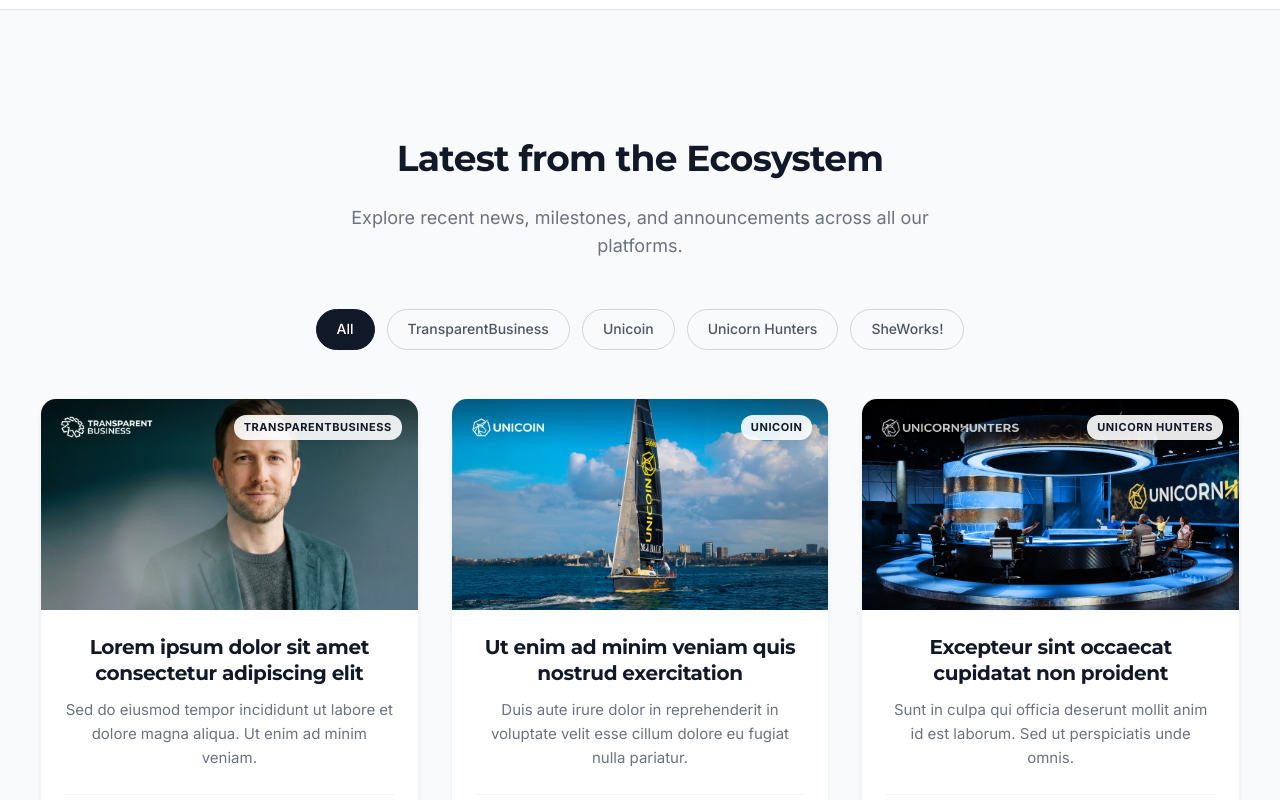
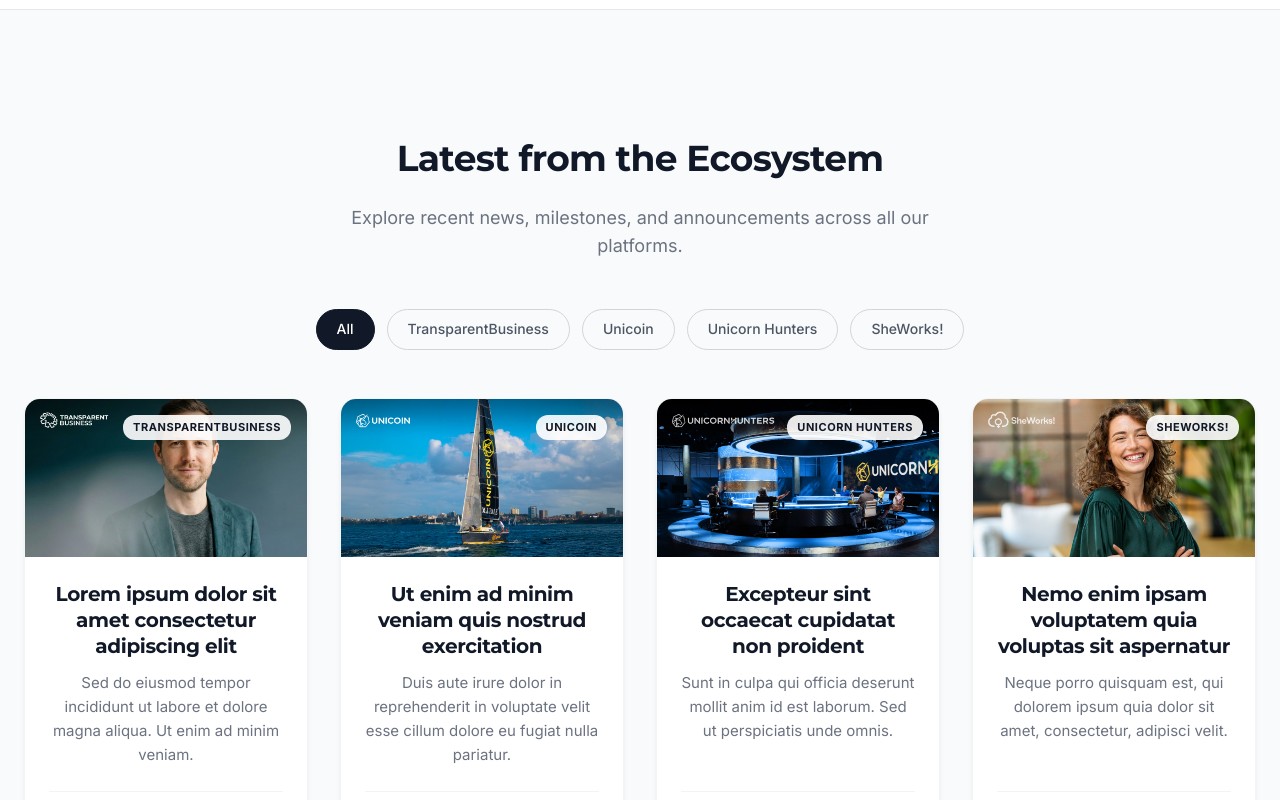
Before and after one commit to natalia-unicoin/tbiz-website, a Next.js app: page / in a window 1280 px wide. Shown: the part 6320-7120 px from the top of the page. Built offline with nearby package versions, Linux system fonts and the light colour scheme; what @mui/material-nextjs would draw is missing.

Commit message:
style: update news grid to 4 columns on desktop

```diff
--- a/src/components/NewsSection.tsx
+++ b/src/components/NewsSection.tsx
@@ -49,7 +49,7 @@ const NewsSection = () => {
 
     return (
         <section style={{ backgroundColor: '#F9FAFB', padding: '120px 24px', borderTop: '1px solid #E5E7EB' }}>
-            <div style={{ maxWidth: '1200px', margin: '0 auto' }}>
+            <div style={{ maxWidth: '1400px', margin: '0 auto' }}>
                 <div style={{ textAlign: 'center', marginBottom: '48px' }}>
                     <h2 style={{ fontSize: '36px', fontWeight: 700, color: '#111827', marginBottom: '16px' }}>
                         Latest from the Ecosystem
@@ -105,7 +105,7 @@ const NewsSection = () => {
                             }
                             @media (min-width: 1024px) {
                                 .news-grid {
-                                    grid-template-columns: repeat(3, 1fr);
+                                    grid-template-columns: repeat(4, 1fr);
                                 }
                             }
                         `}
```
